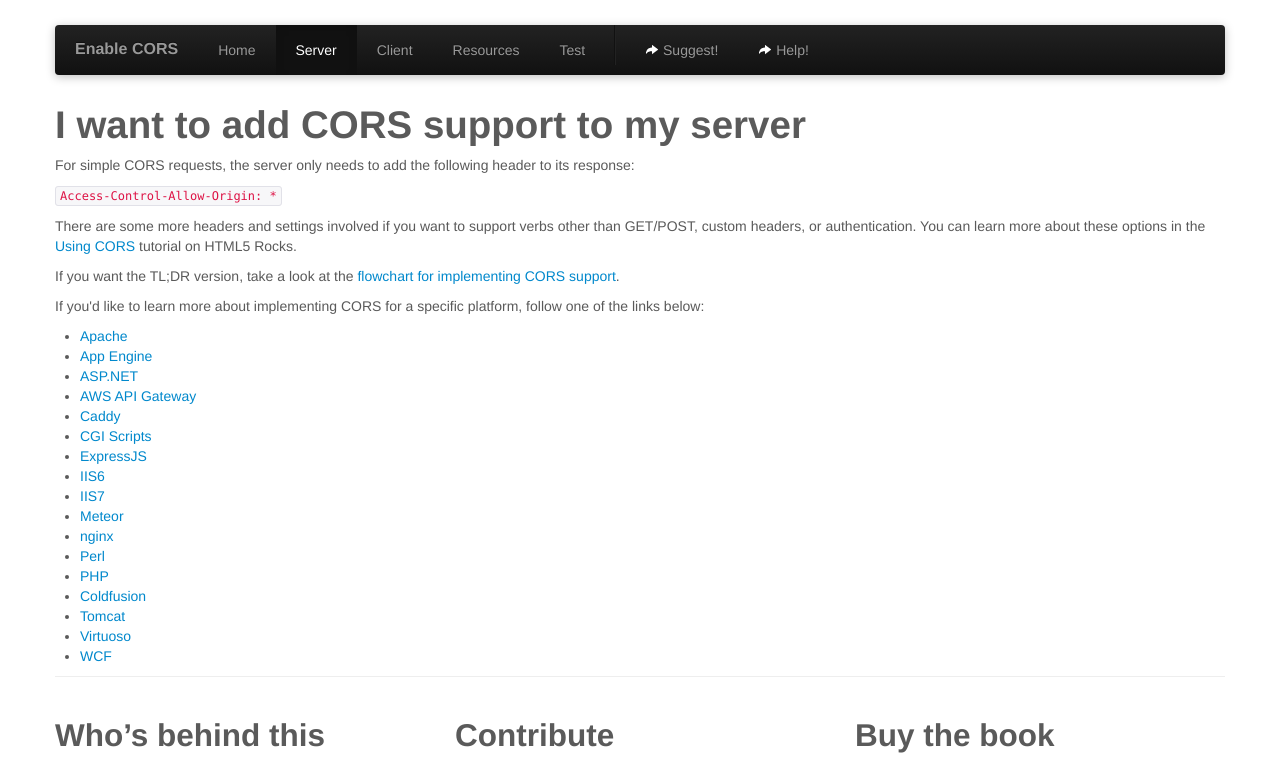
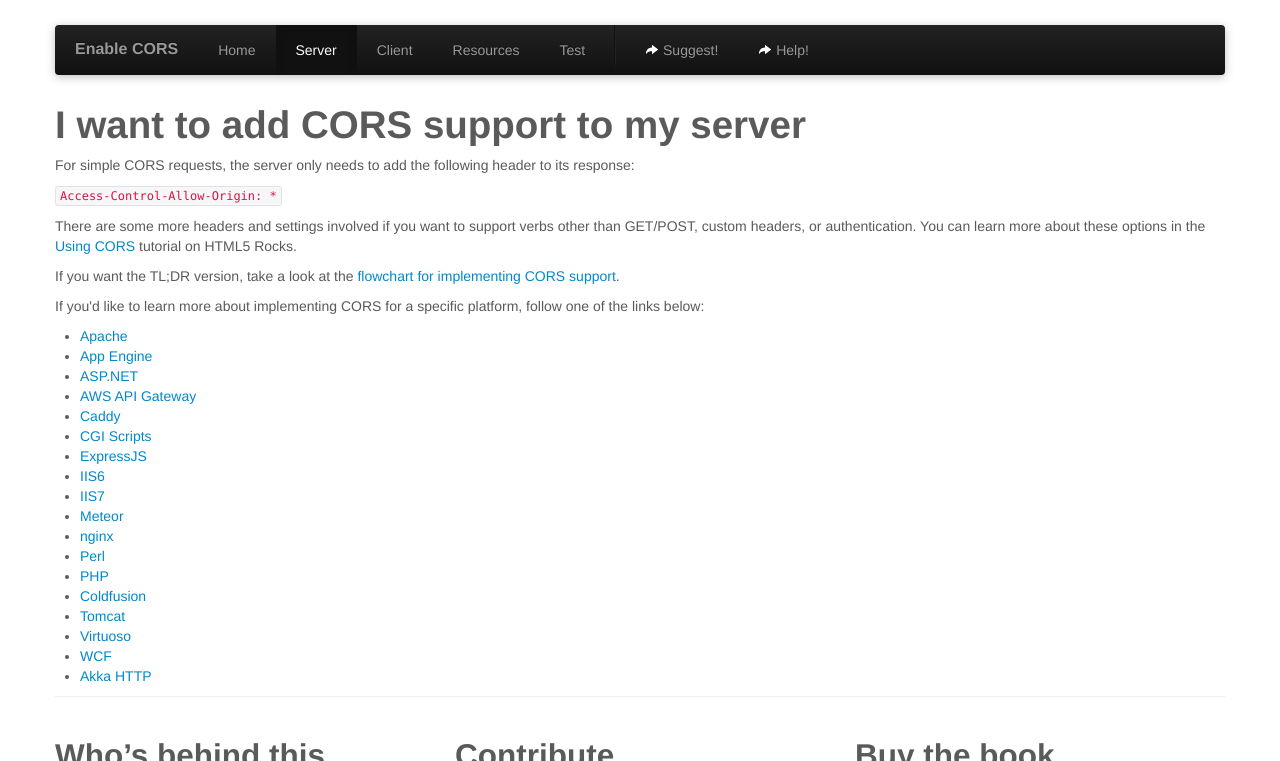
Before and after one commit to monsur/enable-cors.org, a Jekyll site: the page built from server.html, in a window 1280 px wide, cut to the strip 0-761 px from the top of the page. Built offline with Jekyll 4.4.1, drawn with Linux system fonts in a browser that asks for light colours.

Commit message:
Update server.html

```diff
--- a/server.html
+++ b/server.html
@@ -34,6 +34,7 @@ title: enable cross-origin resource sharing
 			<li><a href="server_tomcat.html">Tomcat</a></li>
 			<li><a href="server_virtuoso.html">Virtuoso</a></li>
 			<li><a href="server_wcf.html">WCF</a></li>
+			<li><a href="server_akkahttp.html">Akka HTTP</a></li>
 		</ul>
 		</section>
 	</div>
```
